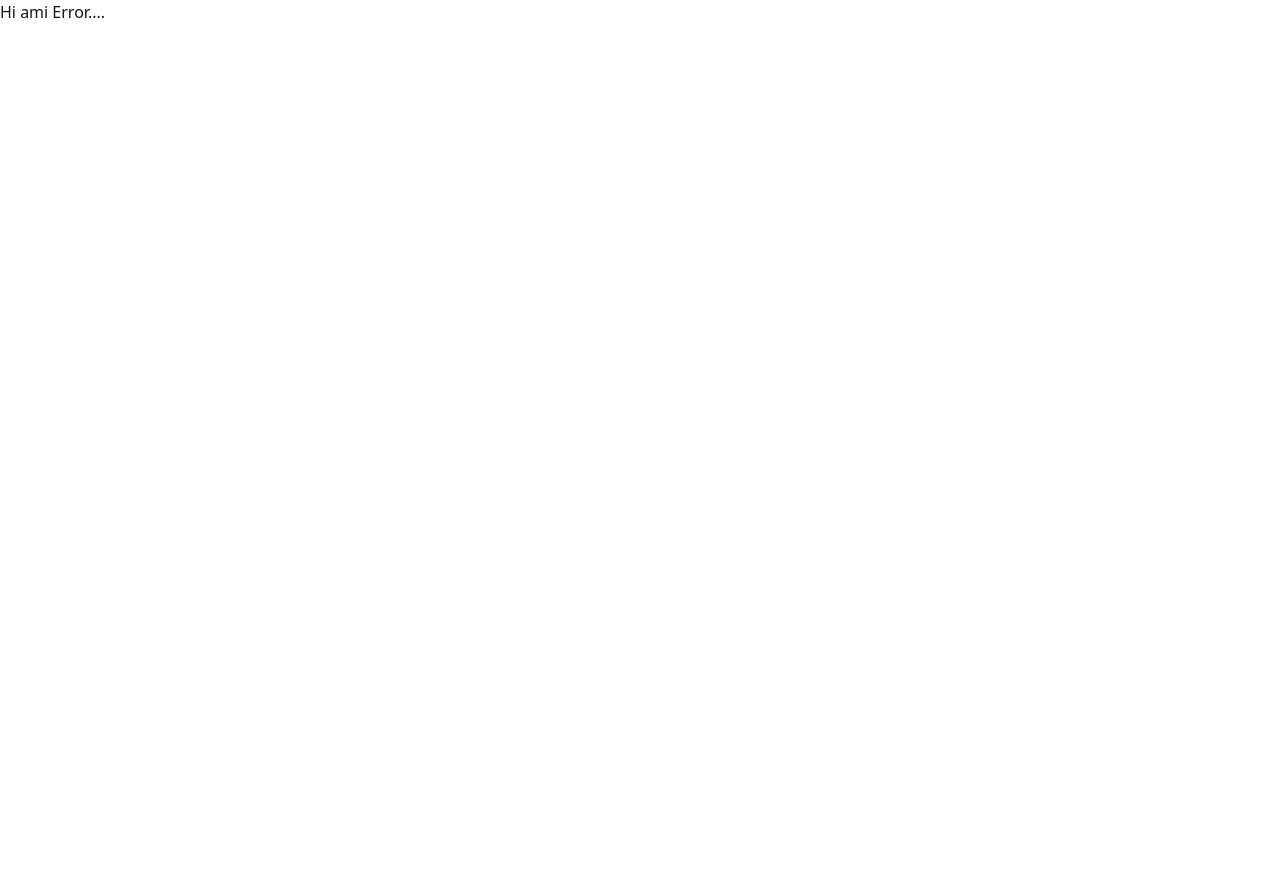
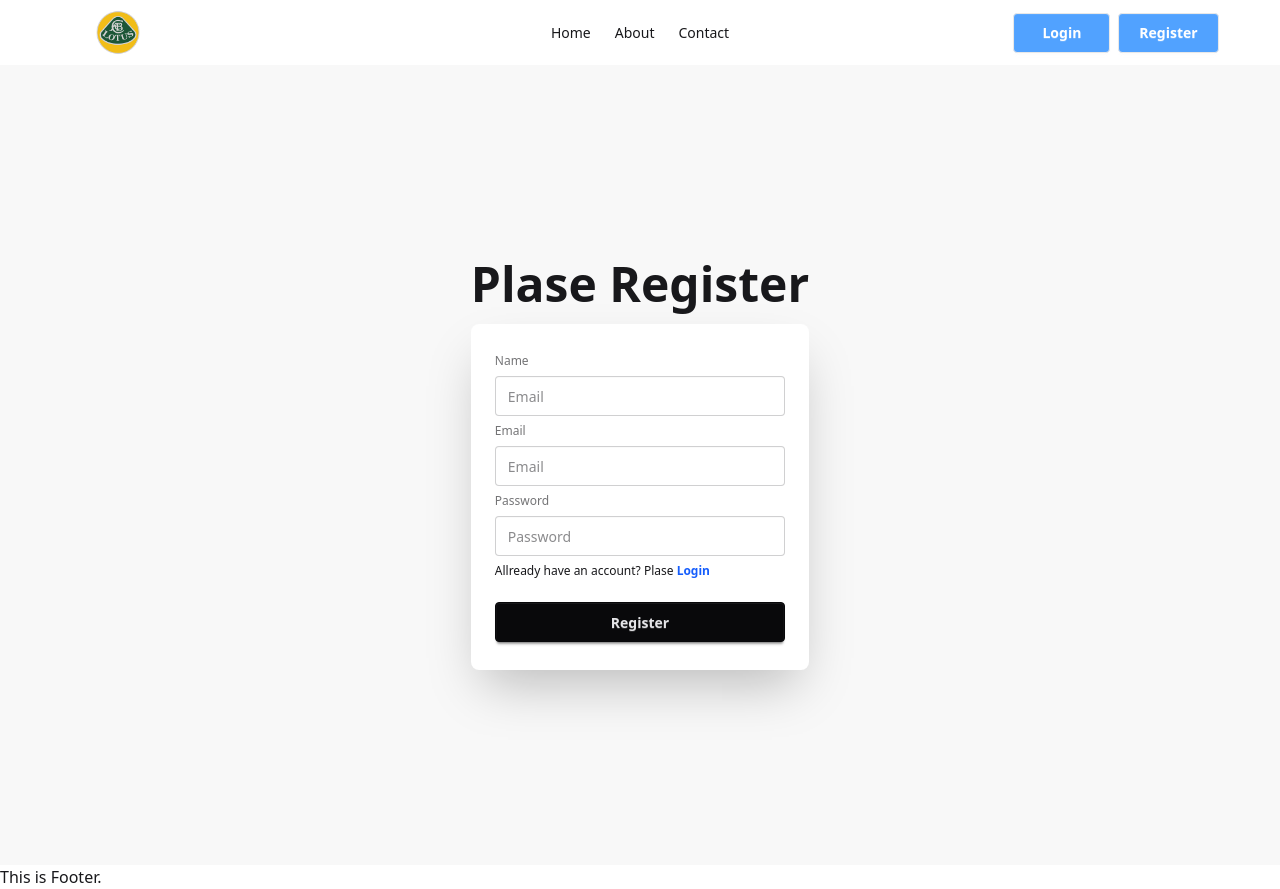
Before and after one commit to pijush512/Assignment-9, a React (Vite) app: page /register in a window 1280 px wide. Before the commit this address had no page. Before the commit the page ends 800 px from the top, so only its background shows below. Built offline with nearby package versions, Linux system fonts and the light colour scheme.

Commit message:
Login and register page design  done

```diff
--- a/package.json
+++ b/package.json
@@ -11,6 +11,7 @@
   },
   "dependencies": {
     "@tailwindcss/vite": "^4.1.15",
+    "firebase": "^12.4.0",
     "react": "^19.1.1",
     "react-dom": "^19.1.1",
     "react-router": "^7.9.4",
--- /dev/null
+++ b/src/Components/Login/Login.jsx
@@ -0,0 +1,41 @@
+import React from 'react';
+import { Link } from 'react-router';
+
+const Login = () => {
+  return (
+    <div>
+      <div>
+        <div className="hero bg-base-200 min-h-screen">
+          <div className="hero-content flex flex-col ">
+            <div className="text-center">
+              <h1 className="text-5xl font-bold">Login now!</h1>
+            </div>
+            <div className="card bg-base-100 w-full max-w-sm shrink-0 shadow-2xl">
+              <div className="card-body">
+
+                <form className="fieldset">
+                  <label className="label">Email</label>
+                  <input type="email" className="input" placeholder="Email" />
+                  <label className="label">Password</label>
+                  <input type="password" className="input" placeholder="Password" />
+
+                  <div>
+                    <a>
+                      Allready have an account? Plase
+                      <span className='link-hover text-blue-600 font-semibold'>
+                        <Link to="/register"> Register</Link>
+                      </span>
+                    </a>
+                  </div>
+                  <button className="btn btn-neutral mt-4">Login</button>
+                </form>
+              </div>
+            </div>
+          </div>
+        </div >
+      </div >
+    </div >
+  );
+};
+
+export default Login;
--- a/src/Components/Navbar/Navbar.jsx
+++ b/src/Components/Navbar/Navbar.jsx
@@ -1,6 +1,7 @@
 import React from 'react';
-import { NavLink } from 'react-router';
-import '../Navbar/Navbar.css'
+import { Link, NavLink } from 'react-router';
+import '../Navbar/Navbar.css';
+import logo from '../../assets/Logo.png'
 
 const links = <>
   <li><NavLink to="/">Home</NavLink></li>
@@ -10,7 +11,7 @@ const links = <>
 
 const Navbar = () => {
   return (
-    <div className="navbar bg-base-100 shadow-sm" >
+    <div className="navbar " >
       <div className="navbar-start">
         <div className="dropdown">
           <div tabIndex={0} role="button" className="btn btn-ghost lg:hidden">
@@ -22,15 +23,18 @@ const Navbar = () => {
             {links}
           </ul>
         </div>
-        <a className="btn btn-ghost text-xl">daisyUI</a>
+        <a className="btn btn-ghost text-xl">
+          <img className="w-[80px]" src={logo} alt="" />
+        </a>
       </div>
       <div className="navbar-center hidden lg:flex">
         <ul className="menu menu-horizontal px-1">
           {links}
         </ul>
       </div>
-      <div className="navbar-end">
-        <a className="btn">Button</a>
+      <div className="navbar-end gap-2">
+        <Link to="/login" className=" btn bg-blue-400 text-white font-bold px-7">Login</Link>
+        <Link to="/register" className="btn bg-blue-400 text-white font-bold px-5" >Register</Link>
       </div>
     </div >
   );
--- /dev/null
+++ b/src/Components/Register/Register.jsx
@@ -0,0 +1,62 @@
+import { createUserWithEmailAndPassword } from 'firebase/auth';
+import React from 'react';
+import { Link } from 'react-router';
+import { auth } from '../../Firebase/Firebase.init';
+
+const Register = () => {
+
+  const handelRegister = (event) => {
+    event.preventDefault();
+    const name = event.target.name.value;
+    const email = event.target.email.value;
+    const password = event.target.password.value;
+    // console.log(name, email, password);
+
+    createUserWithEmailAndPassword(auth, email, password)
+      .then(result => {
+        console.log(result);
+      })
+      .catch(error => {
+        console.log(error)
+      })
+
+
+  }
+
+  return (
+    <div>
+      <div className="hero bg-base-200 min-h-screen">
+        <div className="hero-content flex flex-col ">
+          <div className="text-center">
+            <h1 className="text-5xl font-bold">Plase Register</h1>
+          </div>
+          <div className="card bg-base-100 w-full max-w-sm shrink-0 shadow-2xl">
+            <div className="card-body">
+              <form onSubmit={handelRegister} className="fieldset" >
+                {/* Name */}
+                < label className="label">Name</label>
+                <input name="name" type="name" className="input" placeholder="Email" />
+                {/* Email */}
+                <label className="label">Email</label>
+                <input name="email" type="email" className="input" placeholder="Email" />
+                {/* Password */}
+                <label className="label">Password</label>
+                <input name="password" type="password" className="input" placeholder="Password" />
+
+                <div>
+                  Allready have an account? Plase
+                  <span className='link-hover text-blue-600 font-semibold'>
+                    <Link to="/login"> Login</Link>
+                  </span>
+                </div>
+                <button className="btn btn-neutral mt-4">Register</button>
+              </form>
+            </div>
+          </div>
+        </div>
+      </div >
+    </div >
+  );
+};
+
+export default Register;
--- /dev/null
+++ b/src/Firebase/Firebase.init.js
@@ -0,0 +1,20 @@
+// Import the functions you need from the SDKs you need
+import { initializeApp } from "firebase/app";
+import { getAuth } from "firebase/auth";
+// TODO: Add SDKs for Firebase products that you want to use
+// https://firebase.google.com/docs/web/setup#available-libraries
+
+// Your web app's Firebase configuration
+const firebaseConfig = {
+  apiKey: "AIzaSyC4DNXyIn0CvubaPLs9ajMu313h85qQd0o",
+  authDomain: "assignment-9-9cb6f.firebaseapp.com",
+  projectId: "assignment-9-9cb6f",
+  storageBucket: "assignment-9-9cb6f.firebasestorage.app",
+  messagingSenderId: "1023657391499",
+  appId: "1:1023657391499:web:a052a94ce2550875deab8e"
+};
+
+// Initialize Firebase
+const app = initializeApp(firebaseConfig);
+// Initialize Firebase Authentication and get a reference to the service
+export const auth = getAuth(app);
--- a/src/Components/Home.jsx
+++ b/src/Pages/Home.jsx
@@ -3,7 +3,7 @@ import React from 'react';
 const Home = () => {
   return (
     <div>
-      <h1>This is home page</h1>
+      <h2>This is home</h2>
     </div>
   );
 };
--- a/src/Root/Root.jsx
+++ b/src/Root/Root.jsx
@@ -5,10 +5,17 @@ import Footer from '../Components/Footer/Footer';
 
 const Root = () => {
   return (
-    <div>
-      <Navbar></Navbar>
-      <Outlet></Outlet>
-      <Footer></Footer>
+    <div >
+      <header className='w-full max-w-11/12 mx-auto '>
+        <Navbar></Navbar>
+      </header>
+      <main>
+        <Outlet></Outlet>
+      </main>
+      <footer>
+        <Footer></Footer>
+      </footer>
+
     </div>
   );
 };
--- a/src/Route/Route.jsx
+++ b/src/Route/Route.jsx
@@ -1,10 +1,12 @@
 import React, { Component } from 'react';
 import { createBrowserRouter } from "react-router";
-import Home from '../Components/Home';
+import Home from '../Pages/Home';
 import Root from '../Root/Root';
 import About from '../Pages/About';
 import Contact from '../Pages/Contact';
 import ErrorPage from '../Components/ErrorPage/ErrorPage';
+import Register from '../Components/Register/Register';
+import Login from '../Components/Login/Login';
 
 
 
@@ -27,8 +29,12 @@ const router = createBrowserRouter([
         Component: Contact,
       },
       {
-        path: "/contact",
-        Component: Contact,
+        path: "/login",
+        Component: Login,
+      },
+      {
+        path: "/register",
+        Component: Register,
       },
 
     ]
```
Also changed, not shown: src/assets/Logo.png (added), 1 other file (tests, documents, lock files or other folders).
